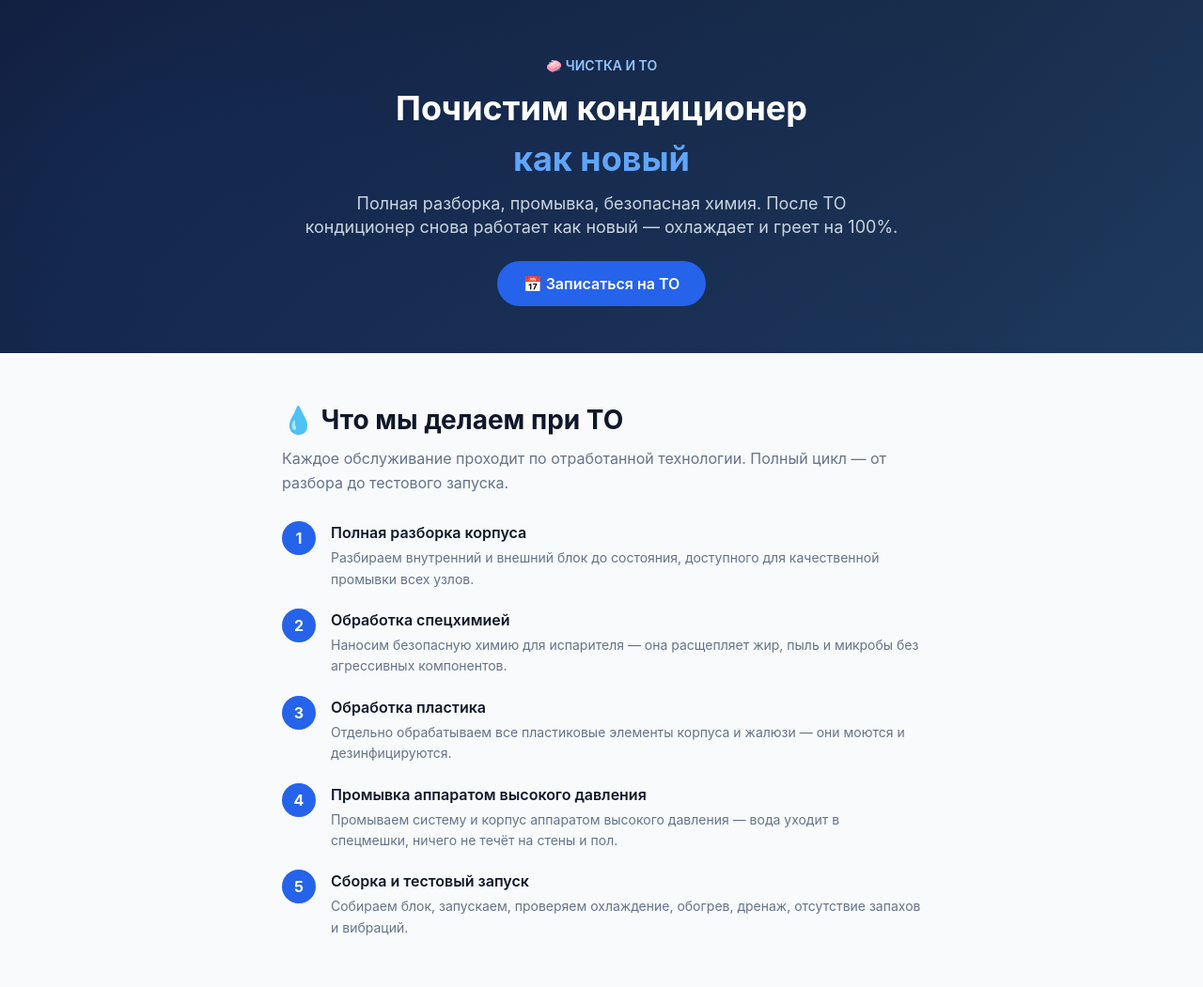
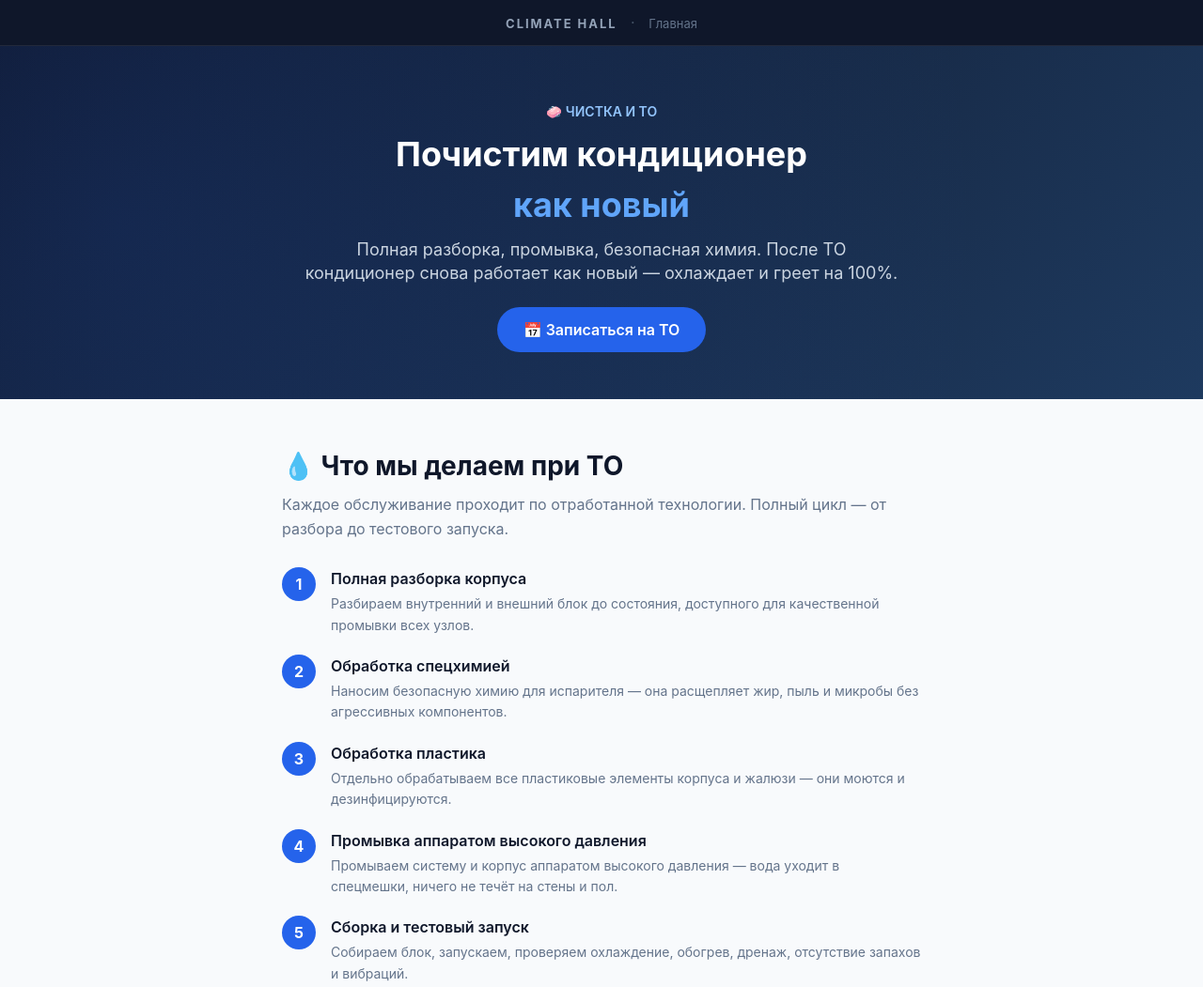
Before and after one commit to shulykun/landing_moe, a website: page cleaning.html in a window 1280 px wide. Shown: the top 1051 px of the page at 94% size. Drawn offline with Linux system fonts and the light colour scheme.

Commit message:
fix: шапка Climate Hall на странице чистки

```diff
--- a/cleaning.html
+++ b/cleaning.html
@@ -96,6 +96,14 @@ body {
 </style>
 </head>
 <body>
+
+<!-- Header -->
+<div style="background:#0f172a;border-bottom:1px solid rgba(255,255,255,0.08);padding:12px 20px;text-align:center;">
+  <a href="/" style="font-size:13px;font-weight:700;text-transform:uppercase;letter-spacing:0.15em;color:#94a3b8;text-decoration:none;">Climate Hall</a>
+  <span style="color:#475569;margin:0 10px;">·</span>
+  <a href="/" style="font-size:13px;color:#64748b;text-decoration:none;">Главная</a>
+</div>
+
 
 <div class="hero">
   <div class="hero-content">
```
